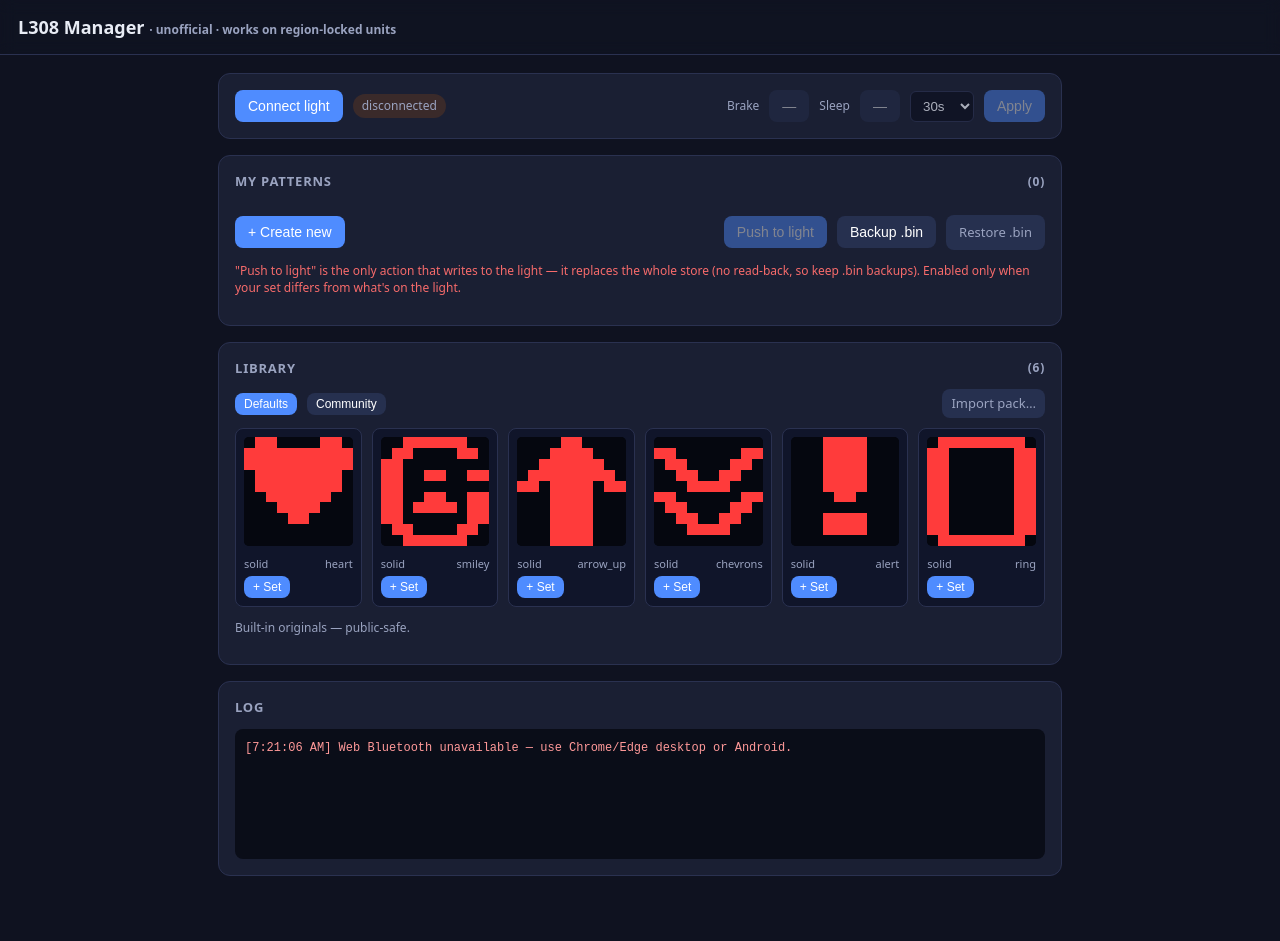
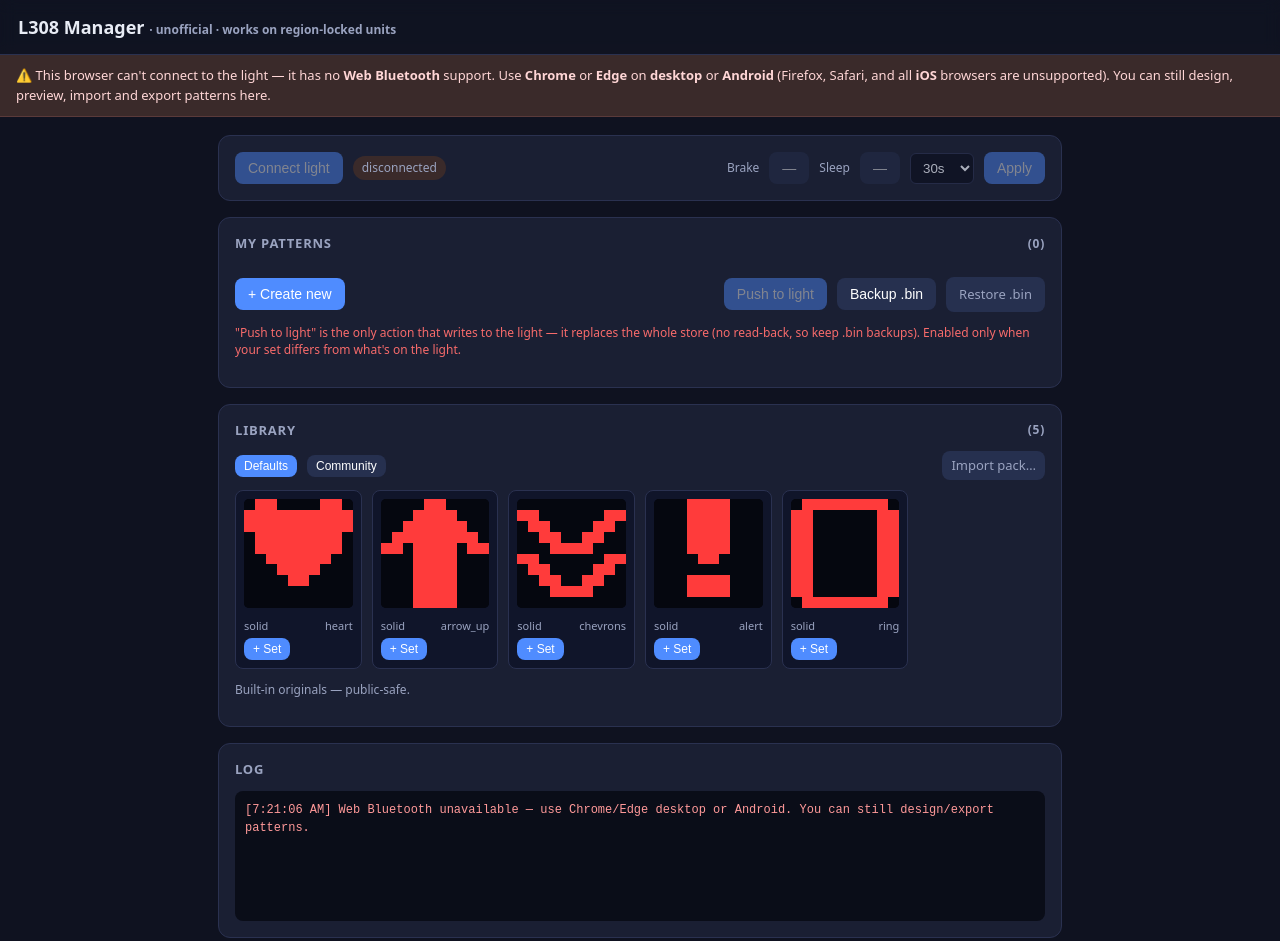
Before and after one commit to mchardysam/magene-l308-taillight, a plain HTML site: page web/index.html in a window 1280 px wide. Before the commit the page ends 894 px from the top, so only its background shows below. Drawn offline with Linux system fonts and the light colour scheme; no server answers.

Commit message:
Remove smiley default; add Wide/Heavy/Slab fonts; warn on unsupported browsers
- drop the 'smiley' default pattern (didn't read well on the grid)
- add three more text fonts: Wide (Verdana), Heavy (Impact), Slab (Rockwell)
- show a prominent banner + disable Connect when the browser lacks Web Bluetooth,
  naming the browsers that do work (Chrome/Edge on desktop or Android)

```diff
--- a/web/default_patterns/defaults.json
+++ b/web/default_patterns/defaults.json
@@ -70,61 +70,6 @@
     66,
     74,
     75
-   ]
-  },
-  {
-   "name": "smiley",
-   "effect": "solid",
-   "brightness": 18,
-   "leds": [
-    2,
-    3,
-    4,
-    5,
-    6,
-    7,
-    11,
-    12,
-    17,
-    18,
-    20,
-    21,
-    30,
-    31,
-    34,
-    35,
-    38,
-    39,
-    40,
-    41,
-    50,
-    51,
-    54,
-    55,
-    58,
-    59,
-    60,
-    61,
-    63,
-    64,
-    65,
-    66,
-    68,
-    69,
-    70,
-    71,
-    78,
-    79,
-    81,
-    82,
-    87,
-    88,
-    92,
-    93,
-    94,
-    95,
-    96,
-    97
    ]
   },
   {
--- a/web/index.html
+++ b/web/index.html
@@ -41,6 +41,12 @@
 </head>
 <body>
 <header><h1>L308 Manager <span class="sub">· unofficial · works on region-locked units</span></h1></header>
+<div id="nobt" class="hidden" style="background:#3a2a2a;color:#ffd6d6;padding:11px 16px;font-size:13px;line-height:1.5;border-bottom:1px solid #5a3a3a">
+  ⚠️ This browser can't connect to the light — it has no <b>Web Bluetooth</b> support.
+  Use <b>Chrome</b> or <b>Edge</b> on <b>desktop</b> or <b>Android</b>
+  (Firefox, Safari, and all <b>iOS</b> browsers are unsupported). You can still design,
+  preview, import and export patterns here.
+</div>
 <main>
   <!-- connection + settings -->
   <div class="card"><div class="row">
@@ -144,6 +150,9 @@
           <option value='system-ui,"Segoe UI",Roboto,sans-serif'>Sans</option>
           <option value='"Arial Narrow","Roboto Condensed",sans-serif'>Condensed</option>
           <option value='Georgia,"Times New Roman",serif'>Serif</option>
+          <option value='Verdana,Tahoma,Geneva,sans-serif'>Wide</option>
+          <option value='Impact,Haettenschweiler,"Arial Narrow Bold",sans-serif'>Heavy</option>
+          <option value='Rockwell,"Roboto Slab","Courier New",serif'>Slab</option>
           <option value='"Comic Sans MS","Comic Neue",system-ui'>Rounded</option>
         </select>
         <label>Speed</label><input type="range" id="scrollSpeed" min="1" max="60" value="30"><span id="scrollSpeedV" class="muted">30</span></div>
@@ -428,7 +437,8 @@ $('#importBin').onchange=async e=>{const f=e.target.files[0];if(!f)return;const
 $('#connect').onclick=()=>connect().catch(e=>log('error: '+e,'#f99'));
 $('#applySettings').onclick=applySettings;$('#brake').onclick=()=>{cur.brake^=1;paintSettings();};$('#sleep').onclick=()=>{cur.sleep^=1;paintSettings();};
 renderStore();loadPacks();$('#effect').onchange();
-if(!navigator.bluetooth)log('Web Bluetooth unavailable — use Chrome/Edge desktop or Android.','#f99');
+if(!navigator.bluetooth){$('#nobt').classList.remove('hidden');const c=$('#connect');c.disabled=true;c.title='This browser has no Web Bluetooth support';
+  log('Web Bluetooth unavailable — use Chrome/Edge desktop or Android. You can still design/export patterns.','#f99');}
 else log('ready — Connect a light, or "+ Create new" to build a pattern.');
 </script>
 </body>
```
Also changed, not shown: default_patterns/defaults.json (+0 -55 lines).
